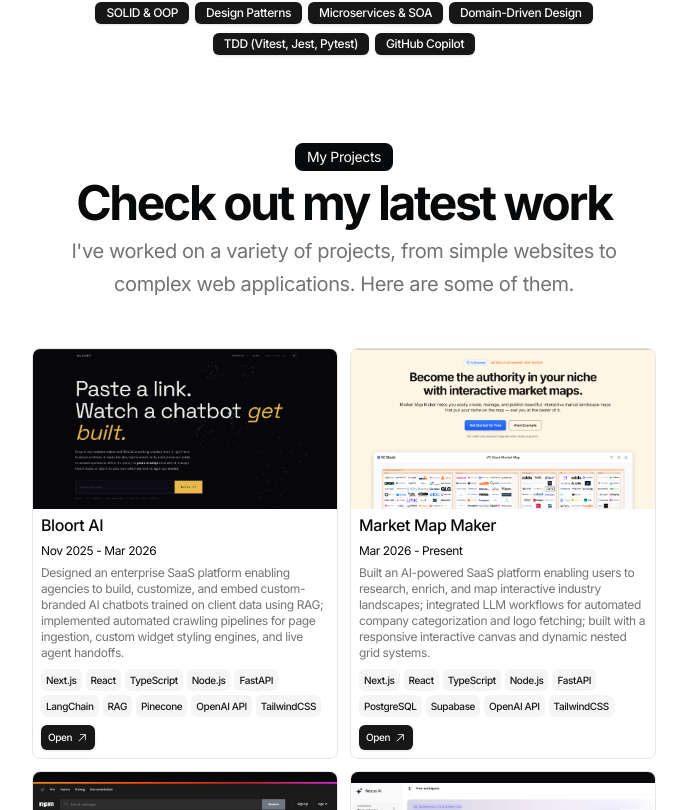
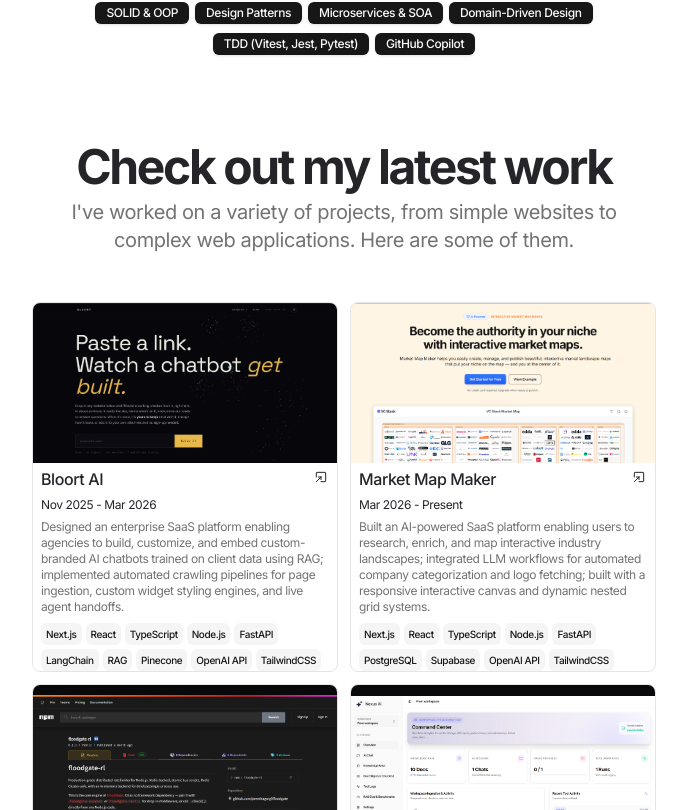
Before and after one commit to premhagargi/portfolio-prem, a Next.js app: page / in a window 1280 px wide. Shown: the part 990-1800 px from the top of the page, without its empty margins (296-983 px from the left). Built offline with nearby package versions, Linux system fonts and the light colour scheme.

Commit message:
feat: remove My Projects badge, decrease description line height, shift project open button to header SVG, and convert text colors to dark grey

```diff
--- a/src/app/globals.css
+++ b/src/app/globals.css
@@ -5,13 +5,13 @@
 @layer base {
     :root {
       --background: 0 0% 100%;
-      --foreground: 210 11.1% 3.53%;
+      --foreground: 240 5.9% 15%;
 
       --card: 0 0% 100%;
-      --card-foreground: 210 11.1% 3.53%;
+      --card-foreground: 240 5.9% 15%;
 
       --popover: 0 0% 100%;
-      --popover-foreground: 210 11.1% 3.53%;
+      --popover-foreground: 240 5.9% 15%;
 
       --primary: 0 0% 9%;
       --primary-foreground: 0 0% 98%;
--- a/src/app/page.tsx
+++ b/src/app/page.tsx
@@ -117,13 +117,10 @@ export default function Page() {
           <BlurFade delay={BLUR_FADE_DELAY * 11}>
             <div className="flex flex-col items-center justify-center space-y-4 text-center">
               <div className="space-y-2">
-                <div className="inline-block rounded-lg bg-foreground text-background px-3 py-1 text-sm">
-                  My Projects
-                </div>
                 <h2 className="text-3xl font-bold tracking-tighter sm:text-5xl">
                   Check out my latest work
                 </h2>
-                <p className="text-muted-foreground md:text-xl/relaxed lg:text-base/relaxed xl:text-xl/relaxed">
+                <p className="text-muted-foreground md:text-xl/snug lg:text-base/snug xl:text-xl/snug">
                   I&apos;ve worked on a variety of projects, from simple
                   websites to complex web applications. Here are some of them.
                 </p>
--- a/src/components/project-card.tsx
+++ b/src/components/project-card.tsx
@@ -79,7 +79,27 @@ export function ProjectCard({
       </Link>
       <CardHeader className="px-2">
         <div className="space-y-1">
+          <div className="flex items-center justify-between gap-2">
             <CardTitle className="mt-1 text-base">{title}</CardTitle>
+            {href && (
+              <Link href={href} target="_blank" rel="noopener noreferrer">
+                <svg
+                  viewBox="0 0 24 24"
+                  fill="none"
+                  xmlns="http://www.w3.org/2000/svg"
+                  className="size-4 text-foreground cursor-pointer hover:opacity-80 transition-opacity"
+                >
+                  <path
+                    d="M5 12V6C5 5.44772 5.44772 5 6 5H18C18.5523 5 19 5.44772 19 6V18C19 18.5523 18.5523 19 18 19H12M8.11111 12H12M12 12V15.8889M12 12L5 19"
+                    stroke="currentColor"
+                    strokeWidth="1.5"
+                    strokeLinecap="round"
+                    strokeLinejoin="round"
+                  />
+                </svg>
+              </Link>
+            )}
+          </div>
           <time className="font-sans text-xs">{dates}</time>
           <div className="hidden font-sans text-xs underline print:visible">
             {link?.replace("https://", "").replace("www.", "").replace("/", "")}
@@ -104,31 +124,22 @@ export function ProjectCard({
           </div>
         )}
       </CardContent>
+      {links && links.filter((link) => link.type !== "Website").length > 0 && (
         <CardFooter className="px-2 pb-2">
-        {links && links.length > 0 && (
           <div className="flex flex-row flex-wrap items-start gap-1">
-            {links?.map((link, idx) => (
+            {links
+              ?.filter((link) => link.type !== "Website")
+              .map((link, idx) => (
                 <Link href={link?.href} key={idx} target="_blank">
                   <Badge key={idx} className="flex gap-1 px-1.5 py-1 text-[10px]">
-                  {link.type === "Website" ? null : link.icon}
-                  {link.type === "Website" ? "Open" : link.type}
-                  {link.type === "Website" && (
-                    <svg
-                      viewBox="0 0 1024 1024"
-                      className="size-3"
-                      fill="currentColor"
-                      xmlns="http://www.w3.org/2000/svg"
-                    >
-                      <path d="M768 256H353.6a32 32 0 110-64H800a32 32 0 0132 32v448a32 32 0 01-64 0V256z" />
-                      <path d="M777.344 201.344a32 32 0 0145.312 45.312l-544 544a32 32 0 01-45.312-45.312l544-544z" />
-                    </svg>
-                  )}
+                    {link.icon}
+                    {link.type}
                   </Badge>
                 </Link>
               ))}
           </div>
+        </CardFooter>
       )}
-      </CardFooter>
     </Card>
   );
 }
```
Lines whose indentation alone changed are shown as unchanged.
